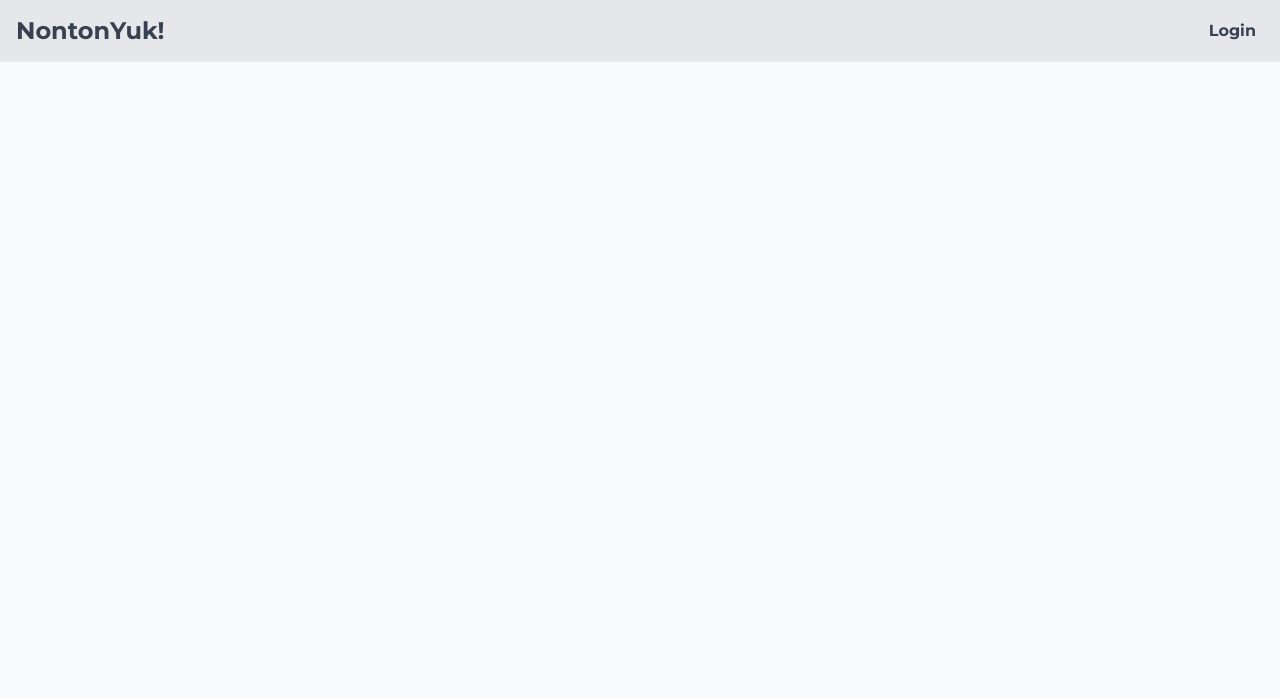
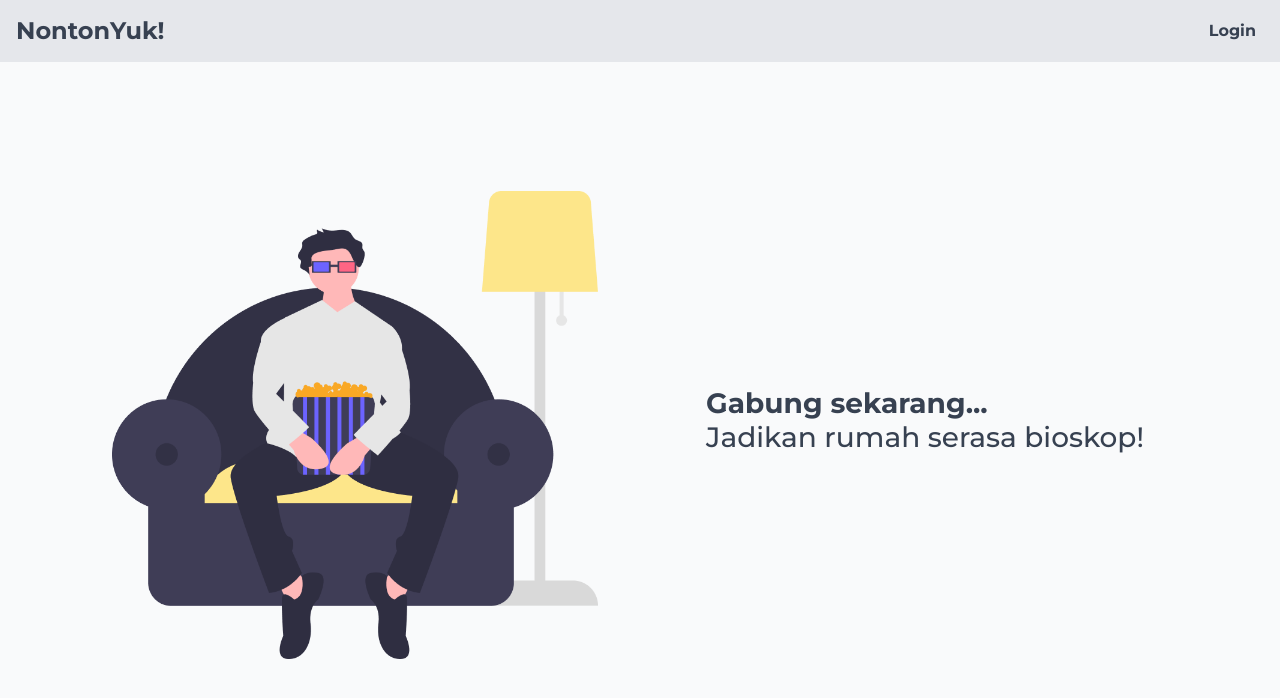
Before and after one commit to ifindev/movie-store-website, an Angular app: page /daftar in a window 1280 px wide. Shown: the top 698 px of the page. Built offline with nearby package versions, Linux system fonts and the light colour scheme.

Commit message:
Add signup-dektop to signup-page

```diff
--- a/src/app/views/signup-page/signup-page.component.html
+++ b/src/app/views/signup-page/signup-page.component.html
@@ -1,3 +1,4 @@
 <div class="container">
   <app-signup-mobile></app-signup-mobile>
+  <app-signup-desktop></app-signup-desktop>
 </div>
```
